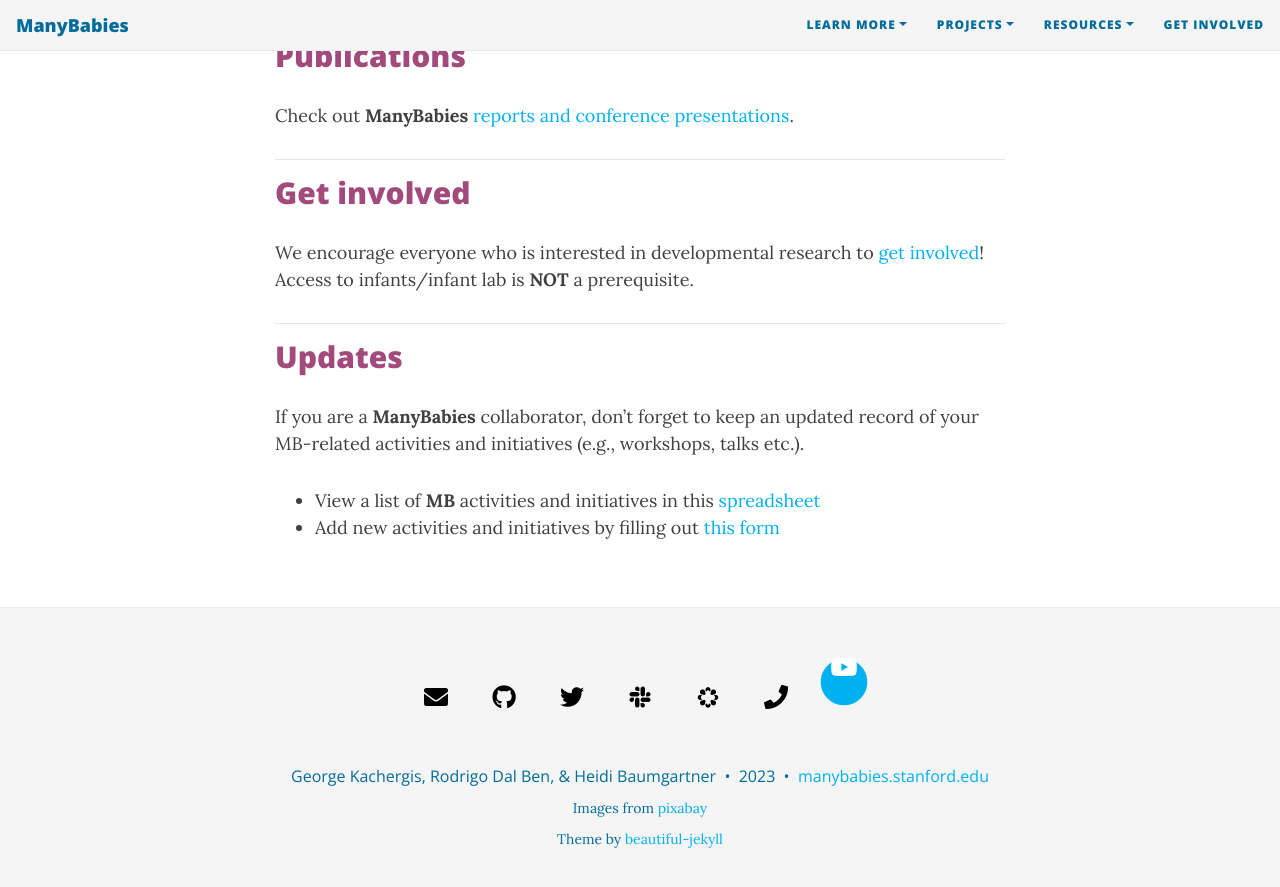
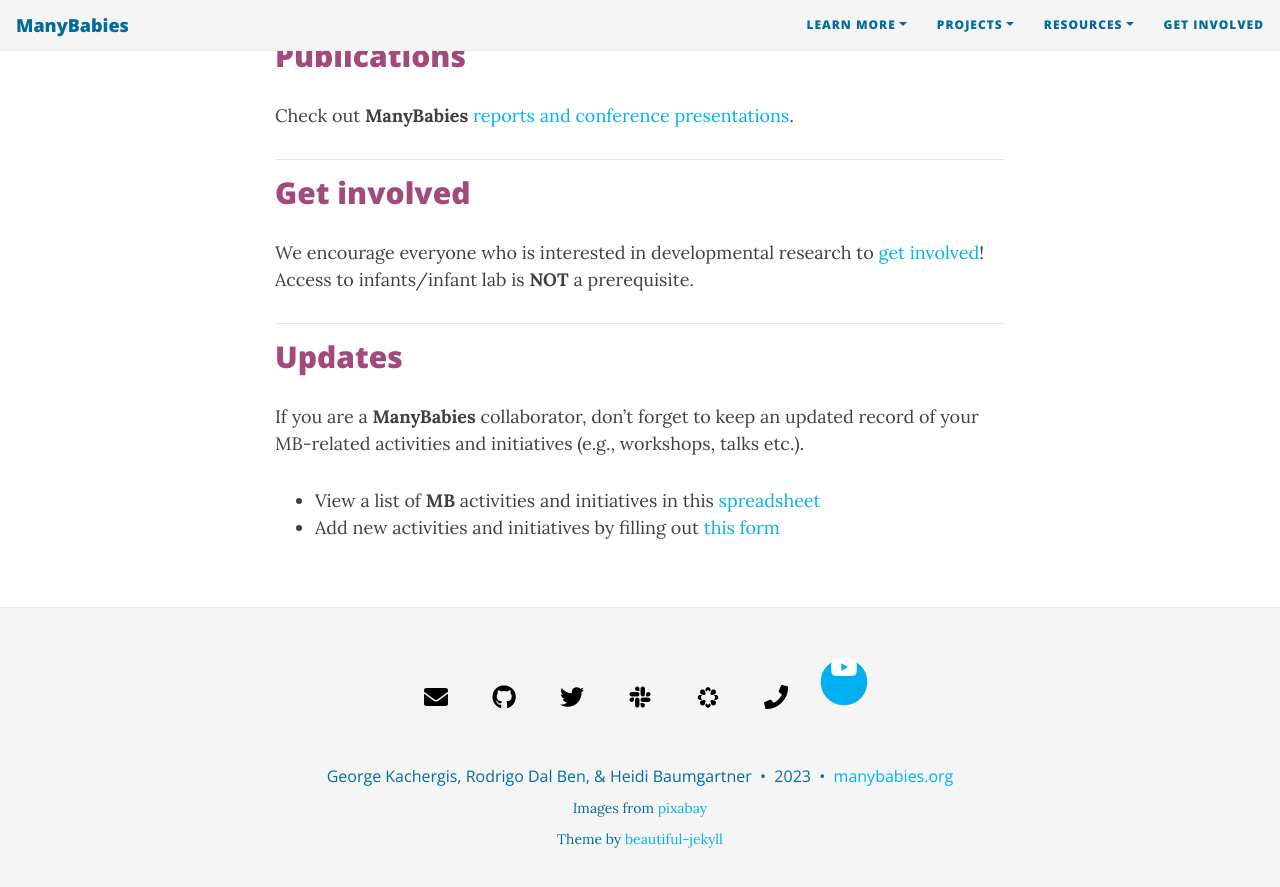
Before and after one commit to manybabies/manybabies.github.io, a Jekyll site: the page built from index.md, in a window 1280 px wide and 900 px high, scrolled down 2803 px. Shown: the top 887 px of the window. Built offline with Jekyll 4.4.1, drawn with Linux system fonts in a browser that asks for light colours; nearby versions of some CDN libraries; some web fonts are replaced.

Commit message:
Update _config.yml
update url in footer to manybabies.org

```diff
--- a/_config.yml
+++ b/_config.yml
@@ -98,7 +98,7 @@
 
 # How to display the link to your website in the footer
 # Remove this if you don't want a link in the footer
-url-pretty: "manybabies.stanford.edu"
+url-pretty: "manybabies.org"
 
 # Create a "tags" index page and make tags on each post clickable
 link-tags: true
```
